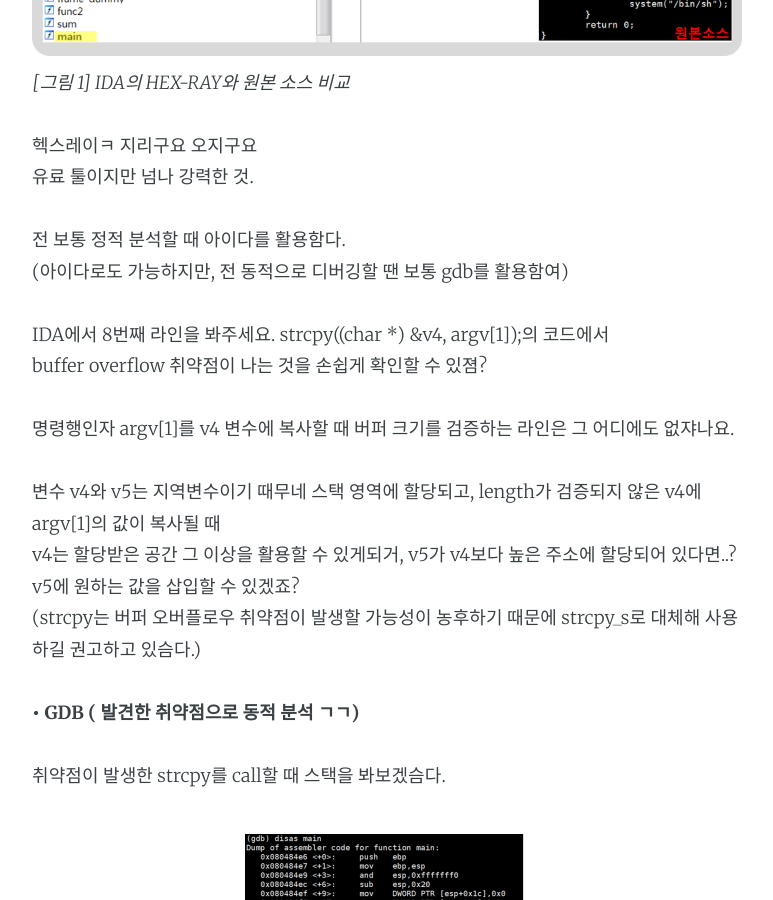
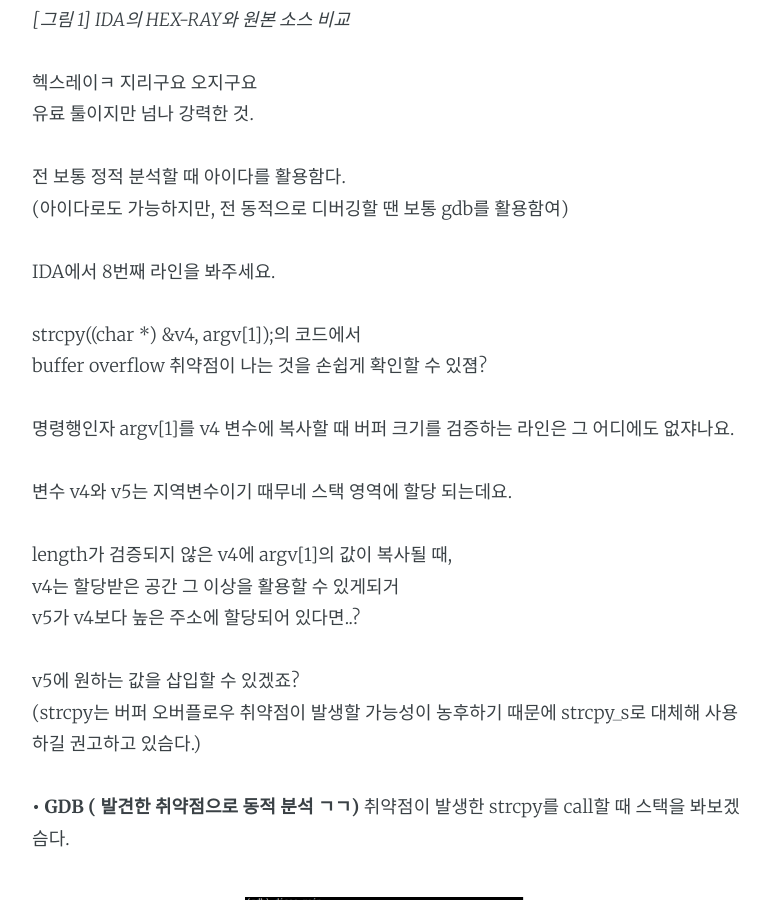
Before and after one commit to tabriz83/umbrain, a Jekyll site: the page built from _posts/2017-01-25-gdb-memory-day3.md, in a window 1280 px wide and 900 px high, scrolled down 1968 px. Shown: the whole window, without its empty margins (253-1026 px from the left). Built offline with Jekyll 4.4.1, drawn with Linux system fonts in a browser that asks for light colours; nearby versions of some CDN libraries; some web fonts are replaced; Markdown is read by kramdown in place of the engine named in the settings.

Commit message:
2017.01.25 Posting

```diff
--- a/_posts/2017-01-25-gdb-memory-day3.md
+++ b/_posts/2017-01-25-gdb-memory-day3.md
@@ -20,7 +20,6 @@
 오늘부터 1일♡
 
 ---
-
 #### 1) Debugging  (IDA, GDB 사용)
 
 우리는 이미 tomato.c 소스가 있지만, 보통 소스는 잘 안주잖아여
@@ -28,7 +27,6 @@
 <br>
 
 **• IDA (취약점 발견 !)**
-
 헥스레이라는 강력한 기능을 제공하는 디스어셈블러임다.
 
 헥스레이는 바이너리를 디컴파일해서 원본 코드와 흡사한 소스를 떨궈줍니다.
@@ -45,19 +43,23 @@
 (아이다로도 가능하지만, 전 동적으로 디버깅할 땐 보통 gdb를 활용함여)
 
 IDA에서 8번째 라인을 봐주세요.
+
 strcpy((char *) &v4, argv[1]);의 코드에서
 buffer overflow 취약점이 나는 것을 손쉽게 확인할 수 있졈?
 
 명령행인자 argv[1]를 v4 변수에 복사할 때 버퍼 크기를 검증하는 라인은 그 어디에도 없쟈나요.
 
-변수 v4와 v5는 지역변수이기 때무네 스택 영역에 할당되고, length가 검증되지 않은 v4에 argv[1]의 값이 복사될 때
-v4는 할당받은 공간 그 이상을 활용할 수 있게되거, v5가 v4보다 높은 주소에 할당되어 있다면..?
+변수 v4와 v5는 지역변수이기 때무네 스택 영역에 할당 되는데요.
+
+length가 검증되지 않은 v4에 argv[1]의 값이 복사될 때,
+v4는 할당받은 공간 그 이상을 활용할 수 있게되거
+v5가 v4보다 높은 주소에 할당되어 있다면..?
+
 v5에 원하는 값을 삽입할 수 있겠죠?
 (strcpy는 버퍼 오버플로우 취약점이 발생할 가능성이 농후하기 때문에 strcpy_s로 대체해 사용하길 권고하고 있슴다.)
 <br>
 
 **• GDB ( 발견한 취약점으로 동적 분석 ㄱㄱ)**
-
 취약점이 발생한 strcpy를 call할 때 스택을 봐보겠슴다.
 
 ![](../assets/Post_Images/2017/01/25/gdb_memory_day3/gdb-memory-day3-2.png)
@@ -135,7 +137,6 @@
 이제 v5가 0x00000001이 되면 셸을 띄울 수 있겠죵?
 
 ---
-
 #### 2) EXPLOIT
 
 ![](../assets/Post_Images/2017/01/25/gdb_memory_day3/gdb-memory-day3-10.png)
@@ -193,9 +194,9 @@
 whoami 명령어의 출력 값이 입력 값으로 넘어가고 있어요(arr을 보세요)!
 
 어떻게 활용하는지 감이 오시냐염?
-<br>
 
-#### 3) 최종
+---
+#### 3) FINAL
 
 ![](../assets/Post_Images/2017/01/25/gdb_memory_day3/gdb-memory-day3-15.png)
 *[그림 15] exploit 성공! (1)*
```
